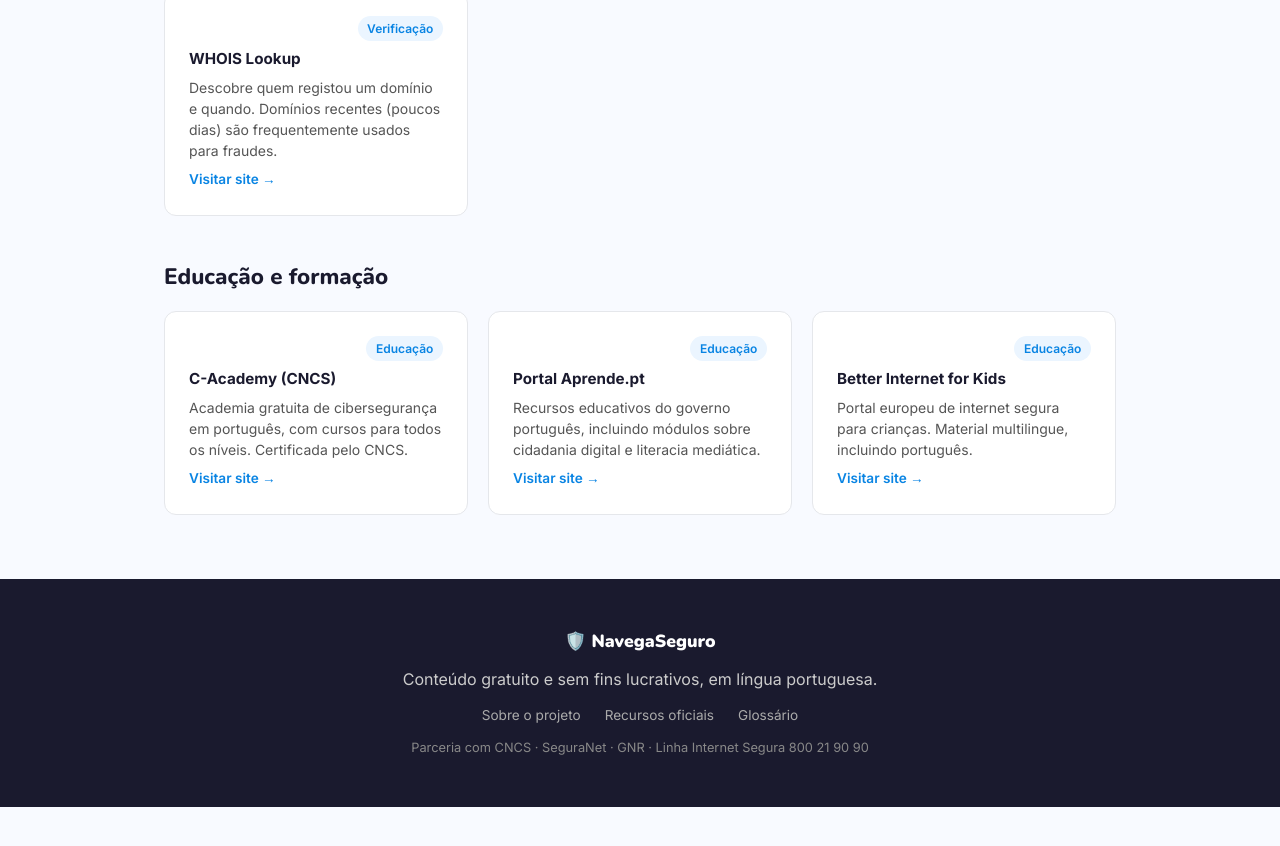
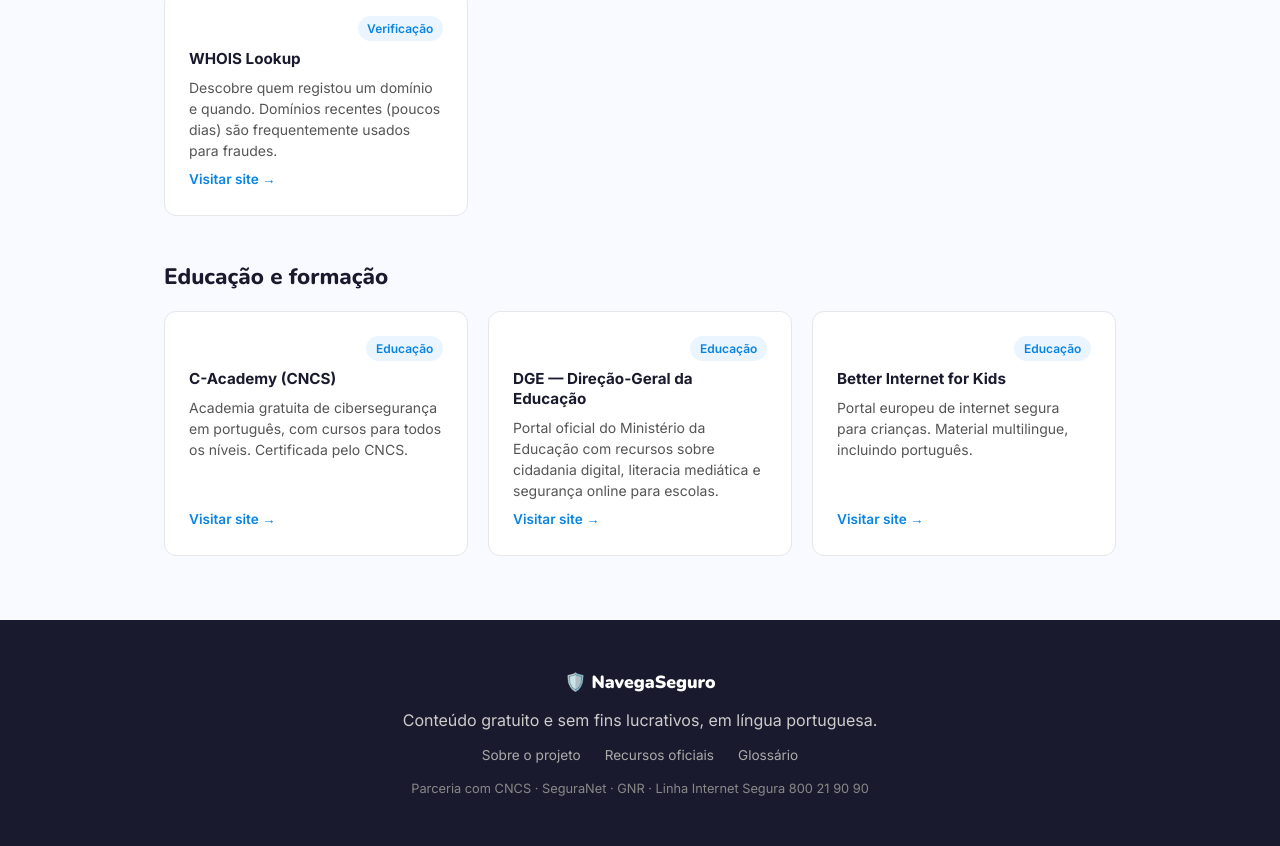
Before and after one commit to ciberacaro/navegaseguro, a SvelteKit app: page /recursos in a window 1280 px wide. Shown: the part 3483-4329 px from the top of the page. Before the commit the page ends 4290 px from the top, so only its background shows below. Built offline with nearby package versions, Linux system fonts and the light colour scheme.

Commit message:
fix: remover link aprende.gov.pt (não existe) — substituir por dge.mec.pt
https://claude.ai/code/session_01AMwS7uYtiwAcqo9NRRhsKf

```diff
--- a/src/routes/recursos/+page.svelte
+++ b/src/routes/recursos/+page.svelte
@@ -57,7 +57,7 @@
 			titulo: 'Educação e formação',
 			recursos: [
 				{ nome: 'C-Academy (CNCS)', desc: 'Academia gratuita de cibersegurança em português, com cursos para todos os níveis. Certificada pelo CNCS.', url: 'https://www.cncs.gov.pt/pt/c-academy', tag: 'Educação' },
-				{ nome: 'Portal Aprende.pt', desc: 'Recursos educativos do governo português, incluindo módulos sobre cidadania digital e literacia mediática.', url: 'https://www.aprende.gov.pt', tag: 'Educação' },
+				{ nome: 'DGE — Direção-Geral da Educação', desc: 'Portal oficial do Ministério da Educação com recursos sobre cidadania digital, literacia mediática e segurança online para escolas.', url: 'https://www.dge.mec.pt', tag: 'Educação' },
 				{ nome: 'Better Internet for Kids', desc: 'Portal europeu de internet segura para crianças. Material multilingue, incluindo português.', url: 'https://www.betterinternetforkids.eu', tag: 'Educação' }
 			]
 		}
```
